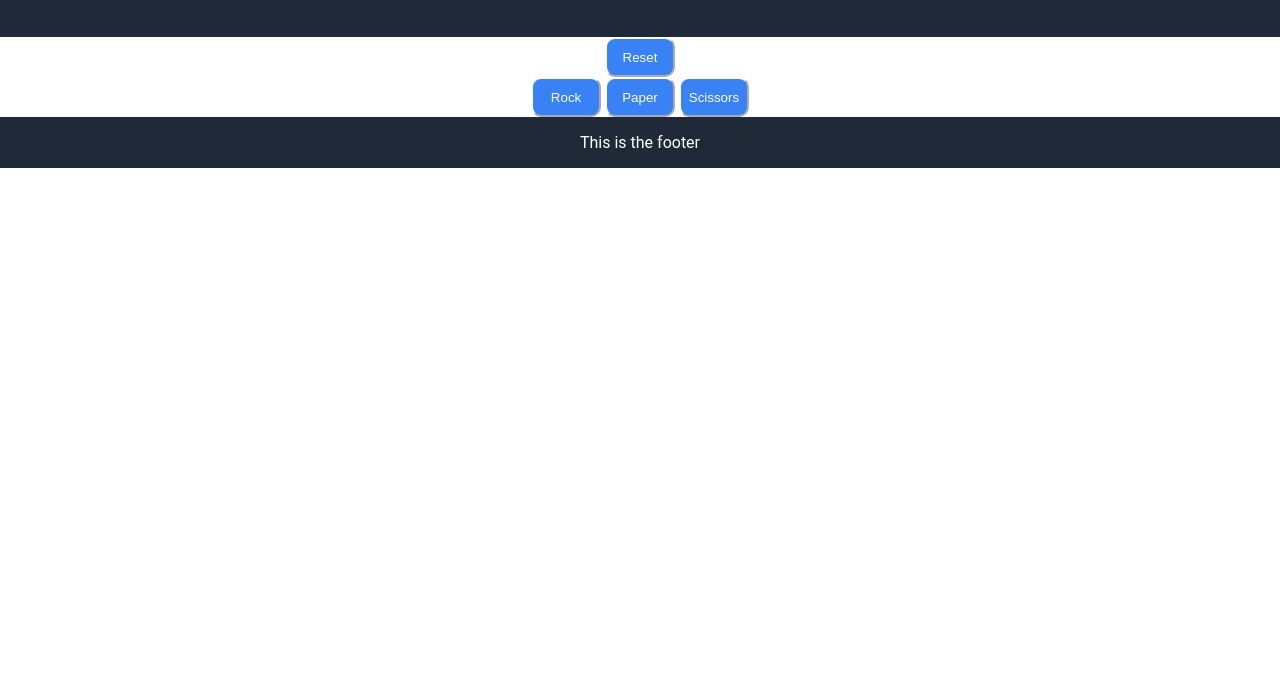
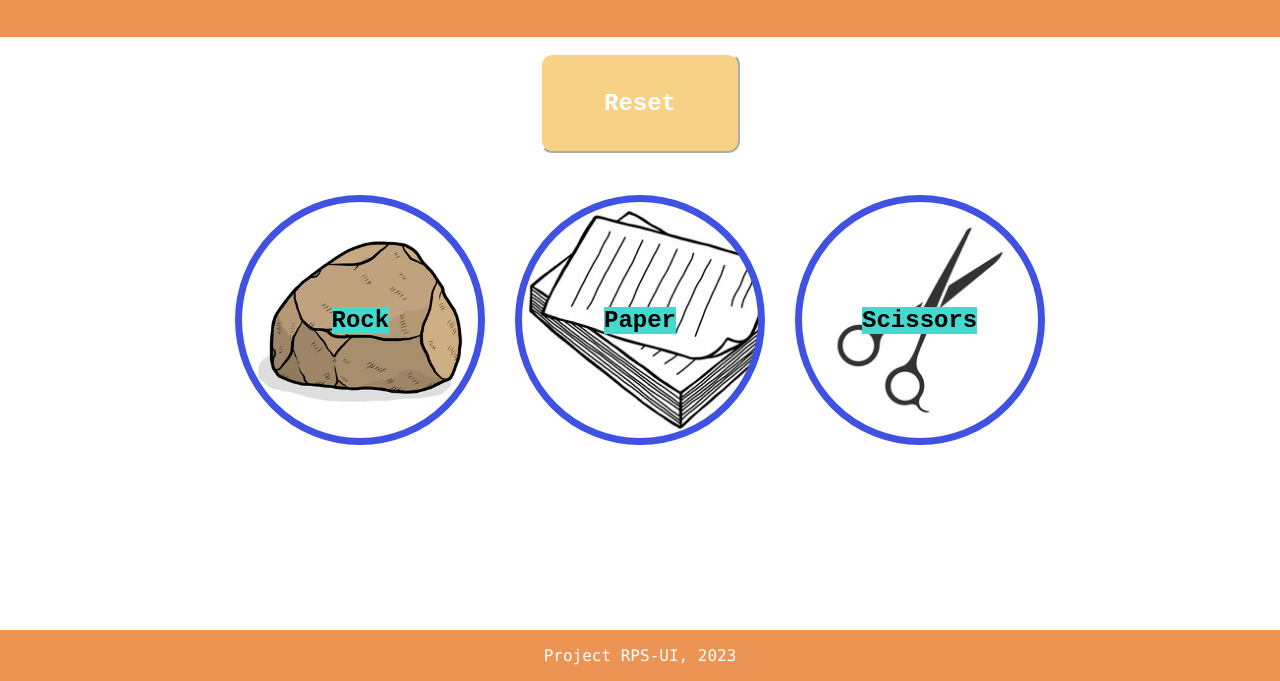
Before and after one commit to amk6451/rock-paper-scissors, a plain HTML site: page index.html in a window 1280 px wide. Shown: the part 119-800 px from the top of the page. Drawn offline with Linux system fonts and the light colour scheme.

Commit message:
Added CSS and removed console.log() from rps.js

```diff
--- a/index.html
+++ b/index.html
@@ -9,22 +9,22 @@
 </head>
 <body>
     <div class="header">
-        <p class = 'logo'>Play Rock Paper Scissors vs The Computer!</p>
+        <p class = 'logo'>Play Rock, Paper, Scissors vs The Computer! First to 5 points wins!</p>
     </div>
     <div id="reset-container">
     <button id = "reset">Reset</button>
     </div>
     <div id="container">
-        <button class="option" id = "rock">Rock</button>
-        <button class="option" id = "paper">Paper</button>
-        <button class="option" id = "scissors">Scissors</button>
+        <button class="option" id = "rock"><span>Rock</span></button>
+        <button class="option" id = "paper"><span>Paper</span></button>
+        <button class="option" id = "scissors"><span>Scissors</span></button>
     </div>
     <div id = "scoreCard"></div>
     <div id = "scoreTotals"></div>
     <div id = "winCard"></div>
 
     <script src="rps.js"></script>
-    <div class = 'footer'>This is the footer </div>
+    <div class = 'footer'> Project RPS-UI, 2023</div>
 </body>
 
 </html>
--- a/rps.js
+++ b/rps.js
@@ -19,11 +19,13 @@ function playRound(playerSelection, computerSelection, roundCount)
     const currScore = document.querySelector('#scoreCard');
     let displRound = document.createElement('div');
     displRound.classList.add('Round');
+
     // 3 outcomes:
 
     //if tie:
     if (playerSelection == computerSelection){
         displRound.textContent = `Round ${roundCount}: You tied, ` + `${playerSelection} ties ${computerSelection}!`;
+        displRound.setAttribute('style','color: blue ;font-family: "Courier New", Courier, monospace; font-weight: bold');
         currScore.appendChild(displRound);
 
         //no points added to either player
@@ -35,6 +37,7 @@ function playRound(playerSelection, computerSelection, roundCount)
             (playerSelection  == "scissors" && computerSelection == "paper") ) {
 
             displRound.textContent = `Round ${roundCount}: You win! ${playerSelection} beats ${computerSelection}`;
+            displRound.setAttribute('style','color: #3fe242 ;font-family: "Courier New", Courier, monospace; font-weight: bold');
             currScore.appendChild(displRound);
 
         return [1,0]
@@ -43,6 +46,7 @@ function playRound(playerSelection, computerSelection, roundCount)
     else {
 
         displRound.textContent = `Round ${roundCount}: You lose! ${computerSelection} beats ${playerSelection}`;
+        displRound.setAttribute('style','color: #d43622;font-family: "Courier New", Courier, monospace; font-weight: bold');
         currScore.appendChild(displRound);
 
         return [0,1]
@@ -64,11 +68,11 @@ function playRound(playerSelection, computerSelection, roundCount)
 
 
     if(playerScore == 5) {
-        console.log('Player Wins!');
         const currWinner = document.querySelector('#winCard');
         let roundWinner = document.createElement('div');
         roundWinner.classList.add('bigWinner');
         roundWinner.textContent = `Congratulations! You Beat the Computer! Please Play Again!`;
+        roundWinner.setAttribute('style','border: 7px solid #3fe242;font-family: "Courier New", Courier, monospace; font-weight: bold');
         currWinner.appendChild(roundWinner);
 
         freeze.forEach( (buttonOption) => {
@@ -78,11 +82,11 @@ function playRound(playerSelection, computerSelection, roundCount)
     }
 
     if ((computerScore) == 5) {
-        console.log('Computer Wins!');
         const currWinner = document.querySelector('#winCard');
         let roundWinner = document.createElement('div');
         roundWinner.classList.add('bigWinner');
         roundWinner.textContent = `Sorry! You Lost and the Computer Won! Please Play Again!`;
+        roundWinner.setAttribute('style','border: 7px solid #d43622 ;font-family: "Courier New", Courier, monospace; font-weight: bold');
         currWinner.appendChild(roundWinner);
 
         freeze.forEach( (buttonOption) => {
@@ -147,16 +151,11 @@ buttons.forEach( (option) => {
         playerScore += activeRound[0];
         computerScore += activeRound[1];
 
-        console.log("the current round is " + roundCount);
-        console.log("your score is " + playerScore);
-        console.log("computer score is " + (computerScore));
         displayWinner(playerScore,computerScore);
 
     }
     );
-
 });
 };
 
-
 game();
--- a/style.css
+++ b/style.css
@@ -1,7 +1,9 @@
 body {
+    position: relative;
     height: 100vh;
     margin: 0;
-    font-family: Roboto, sans-serif;
+    /* font-family: Knewave, sans-serif; */
+    font-family: monaco, sans-serif ;
     display: flex;
     flex-direction: column;
     text-align: center;
@@ -12,49 +14,102 @@ body {
     justify-content: center;
     align-items: center;
     padding: 16px;
-    background-color: #1F2937;
+    background-color: #ec9454;
     color: white;
   }
 
   .logo
   {
   font-size: 24px;
-  /* box-sizing: border-box; */
   padding: 24px;
   text-align: center;
   }
 
-
-
-
 #reset{
-
-    width: 70px;
-    height: 40px;
-    border-radius: 10px;
+    font-size: 24px;
+    font-weight: bold;
+    font-family: 'Courier New', Courier, monospace;
+    width: 200px;
+    height: 100px;
+    border-radius: 12px;
     border-color: white;
-    background-color: #3882F6;
+    background-color: #f6d186;
     color: white;
 }
 
   .option{
-    width: 70px;
-    height: 40px;
-    border-radius: 10px;
-    border-color: white;
-    background-color: #3882F6;
-    color: white;
+    border-radius: 50%;
+    font-size: 24px;
+    font-weight: bold;
+    font-family: 'Courier New', Courier, monospace;
+    height: 250px;
+    width: 250px;
+    border: 7px solid #3f52e3;
+    margin: 10px;
+
   }
+
+ #reset-container{
+  padding: 16px;
+ }
+ #container{
+  padding: 16px;
+ }
+#scoreCard{
+  padding: 16px;
+}
+#scoreTotals{
+  padding: 16px;
+}
+#winCard{
+  padding: 16px;
+}
+
+.option:active {
+    box-shadow: 0 5px black;
+    transform: translateY(5px);
+  }
+
+#rock{
+  background-image: url(images/rock.jpg);
+  background-size:cover;
+
+}
+#rock span{
+  background-color: #43d9cf;
+}
+#paper{
+  background-image: url(images/paper.jpg);
+  background-size:cover;
+}
+
+#paper span{
+  background-color: #43d9cf;
+}
+
+#scissors{
+  background-image: url(images/scissors.jpg);
+  background-size:cover;
+}
+
+#scissors span{
+  background-color: #43d9cf;
+}
+
+
 .container {
     display: flex;
     justify-content: center;
+    flex-wrap: wrap;
     gap: 52px;
   }
   .footer{
+
     display: flex;
     justify-content: center;
     align-items: center;
     padding: 16px;
-    background-color: #1F2937;
+    background-color: #ec9454;
     color: white;
+    margin-top: auto;
   }
```
Also changed, not shown: images/paper.jpg (added), images/paper.png (deleted), images/rock.jpg (added), images/rock.png (deleted), images/scissors.jpg (added), images/scissors.png (deleted), 1 other file.
